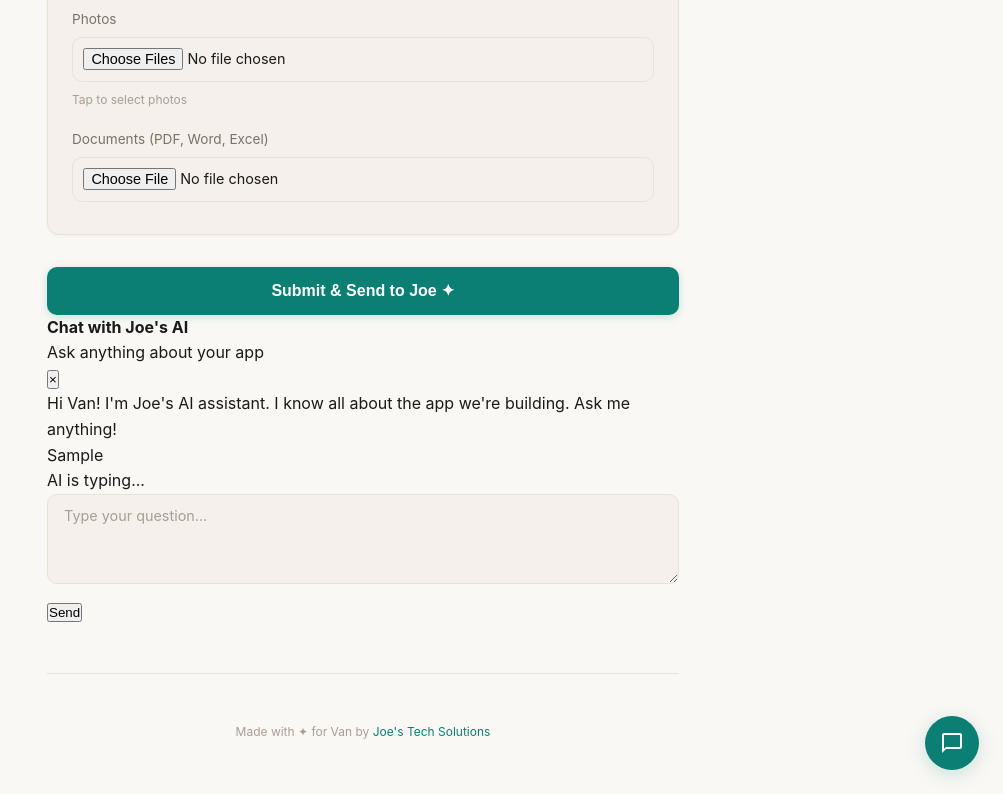
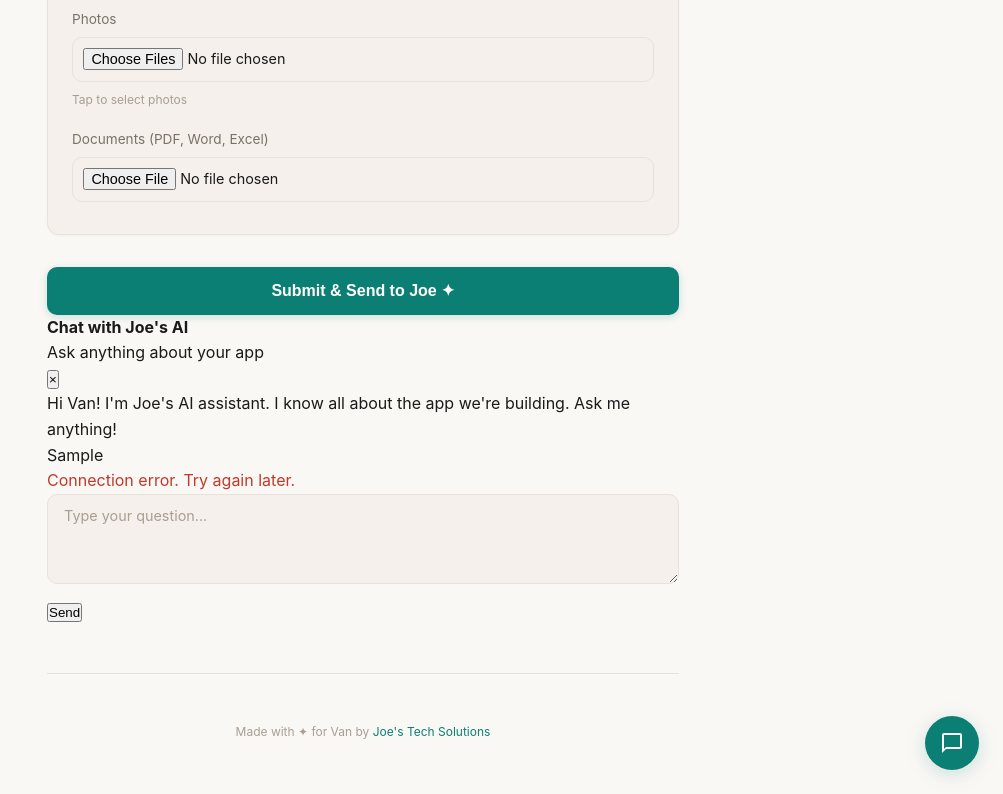
Before and after one commit to joestechsolutions/vans-archive-hair-salon-app, a plain HTML site: page index.html in a window 1280 px wide. Both pictures are taken after typing "Sample" into the empty fields and a click on the button "Send". Shown: the part 2089-2883 px from the top of the page, without its empty margins (277-1280 px from the left). Drawn offline with Linux system fonts and the light colour scheme; no server answers.

Commit message:
Fix chat: add typing.id and null-safe remove

```diff
--- a/index.html
+++ b/index.html
@@ -373,6 +373,7 @@
             body.scrollTop = body.scrollHeight;
             var typing = document.createElement('div');
             typing.className = 'typing';
+            typing.id = 'typing';
             typing.textContent = 'AI is typing...';
             body.appendChild(typing);
             body.scrollTop = body.scrollHeight;
@@ -388,7 +389,7 @@
                     body: JSON.stringify({ message: message, formAnswers: formAnswers })
                 });
                 var data = await resp.json();
-                document.getElementById('typing').remove();
+                var t = document.getElementById('typing'); if (t) t.remove();
                 var response = data.response || data.error || 'Sorry, something went wrong.';
                 var botDiv = document.createElement('div');
                 botDiv.className = 'message bot';
@@ -396,7 +397,7 @@
                 body.appendChild(botDiv);
                 body.scrollTop = body.scrollHeight;
             } catch (e) {
-                document.getElementById('typing').remove();
+                var t = document.getElementById('typing'); if (t) t.remove();
                 var errDiv = document.createElement('div');
                 errDiv.className = 'message bot';
                 errDiv.style.color = '#c0392b';
```
